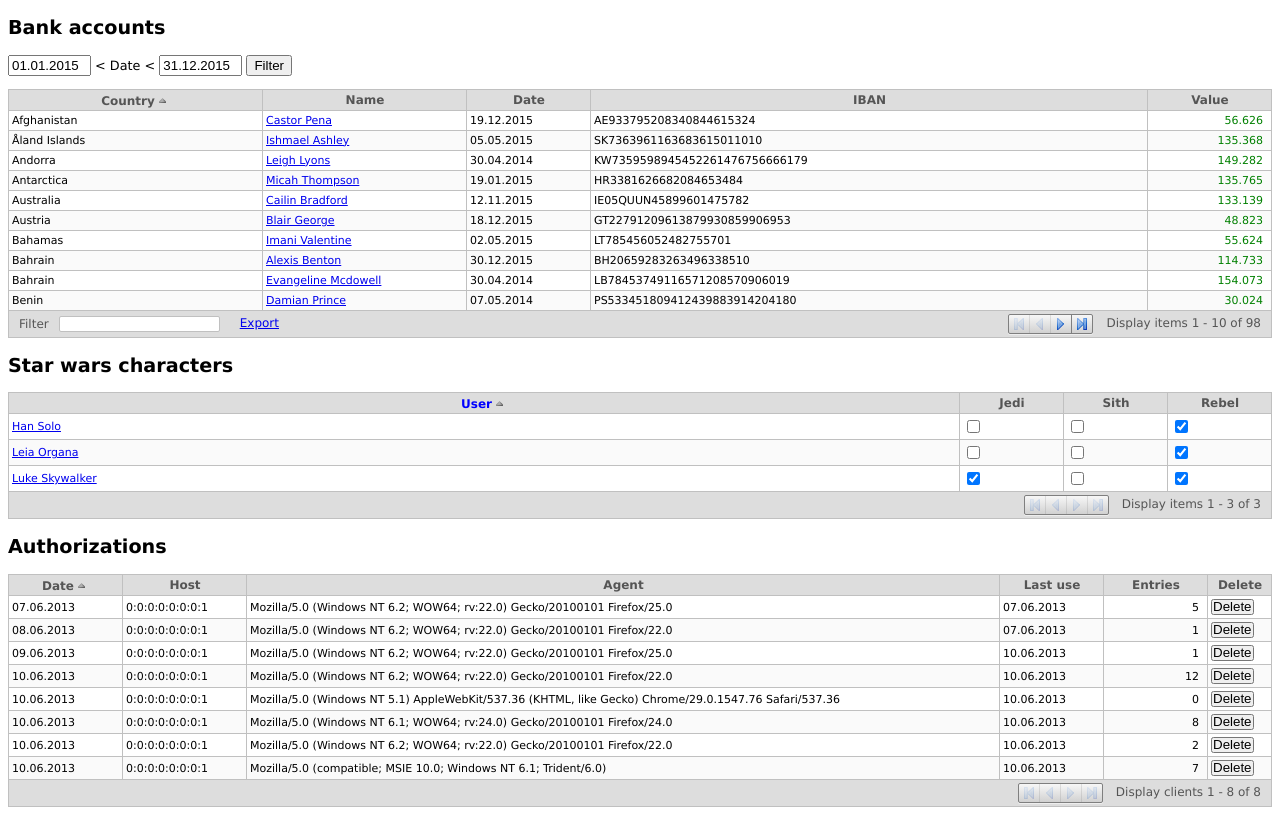
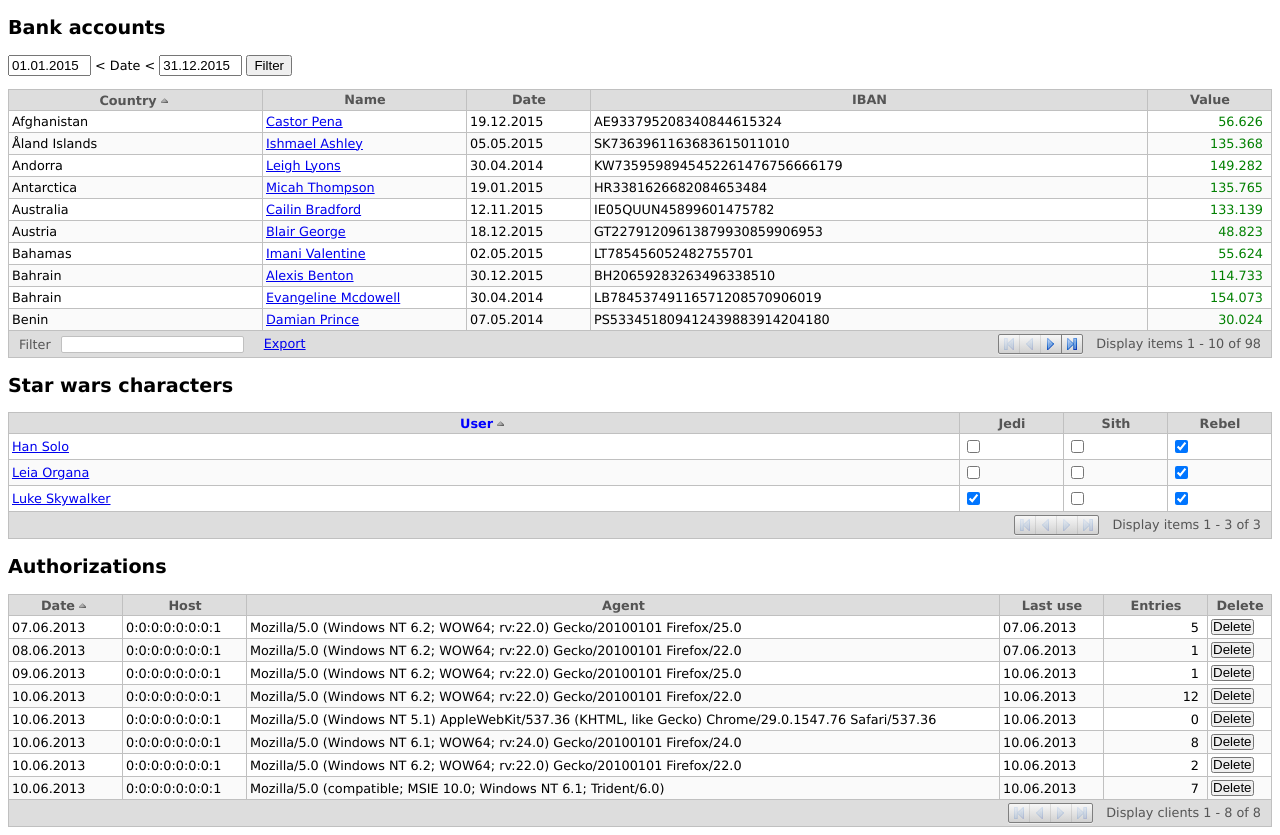
Before and after one commit to matco/basic-table, a plain HTML site: page grid.html in a window 1280 px wide. Drawn offline with Linux system fonts and the light colour scheme.

Commit message:
Remove hard-coded font sizes

```diff
--- a/grid.css
+++ b/grid.css
@@ -13,7 +13,6 @@
 	border: 1px solid #c0c0c0;
 }
 .grid_content th {
-	font-size: 12px;
 	background-color: #ddd;
 	color: #555;
 	padding-left: 2px;
@@ -43,7 +42,6 @@
 	background-color: #e8e8e8;
 }
 .grid_content td {
-	font-size: 11px;
 	overflow: hidden;
 	border: 1px solid #c0c0c0;
 	padding: 3px;
@@ -52,7 +50,6 @@
 }
 /* footer */
 .grid_footer {
-	font-size: 12px;
 	background-color: #ddd;
 	color: #555;
 	height: 26px;
@@ -66,7 +63,6 @@
 	float: left;
 }
 .grid_footer_search input {
-	font-size: 12px;
 	padding: 0 2px;
 	border-radius: 2px;
 	border: 1px solid #C0C0C0;
@@ -83,7 +79,6 @@
 }
 .grid_footer_buttons .button {
 	color: #484848;
-	font-size: 12px;
 	font-weight: bold;
 	text-decoration: none;
 	background-color: #f7f7f7;
```
